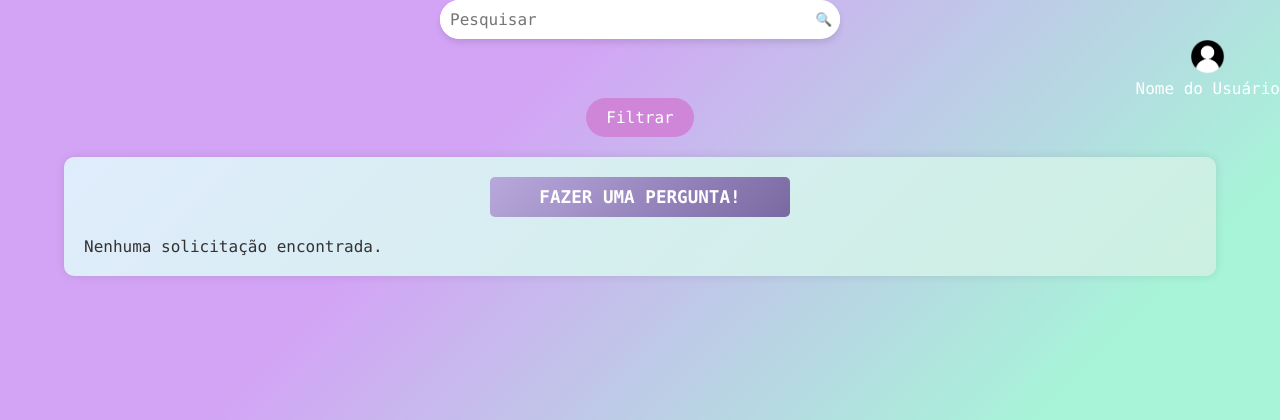
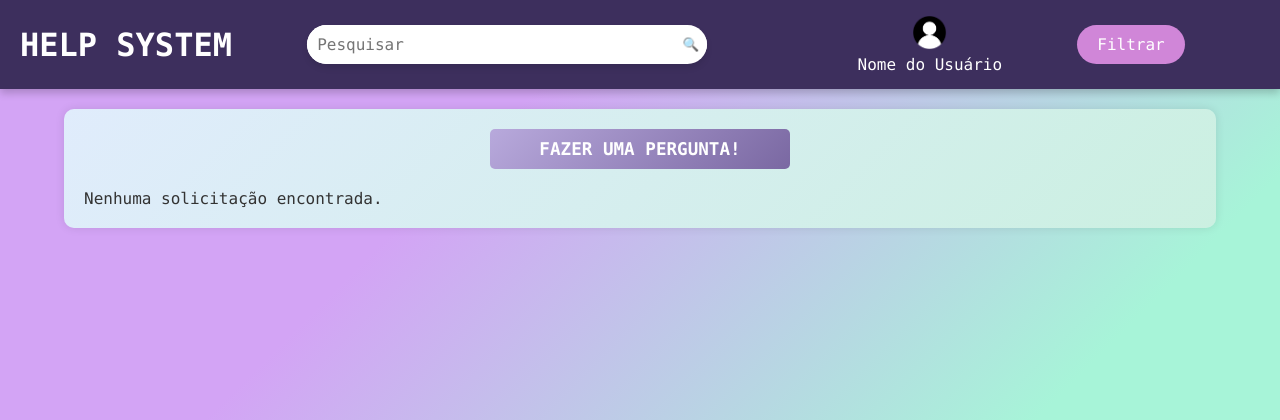
Before and after one commit to vinicius-vses/helpsystem, a Flask app: template templates/index.html in a window 1280 px wide. Shown: the top 420 px of the page. Run offline with Flask 3, Linux system fonts and the light colour scheme; the template is opened without the code that fills it: values that come from a table or form of the project are taken from there, others are empty; data comes from the database, SQL or seed files in the repository; both versions use the stored data as it was after the commit.

Commit message:
Fix: break no index.html

```diff
--- a/templates/index.html
+++ b/templates/index.html
@@ -5,15 +5,19 @@
     <meta name="viewport" content="width=device-width, initial-scale=1.0" />
     <title>Help System</title>
     <link rel="stylesheet" href="/static/css/index.css" />
-    <link rel="icon" type="image/png" href="static/img/favicon.png">
+    <link rel="icon" type="image/png" href="/static/img/favicon.png">
   </head>
   <body>
+    <header class="navbar">
+      <div class="logo">
+        <h1>HELP SYSTEM</h1>
+      </div>
       <form method="POST" action="{{ url_for('main.index') }}"></form>
       <div class="search-container">
         <input type="text" placeholder="Pesquisar" id="pesquisa", name="pesquisa" />
         <button class="search-button">🔍</button>
       </div>
-    </form>
+
       <div class="user-info">
         <img
           src="{{ url_for('static', filename='img/user-profile-pic.png') }}"
@@ -31,9 +35,8 @@
           <a href="{{ url_for('auth.logout') }}">Sair</a>
         </div>
       </div>
-    <div class="filters-container"></div>
-    <form method="POST" action="{{ url_for('main.index') }}"></form>
-    <div class="filters-dropdown" id="filters-dropdown">
+
+      <div class="filters-dropdown">
         <select name="filtro_categoria" id="filtro_categoria" class="filter-select">
           <option value="" disabled selected>Categoria</option>
           {% for categoria in categorias %}
@@ -47,24 +50,25 @@
           <option value="1" {% if filtro_status == '1' %}selected{% endif %}>Resolvido</option>
         </select>
 
-        <select name="colaborador-filter" class="filter-select">
+        <select name="filtro_colaborador" id="filtro_colaborador" class="filter-select">
           <option value="" disabled selected>Colaborador</option>
-          <option value="usuario1">Usuário1</option>
-          <option value="usuario2">Usuário2</option>
+          {% for colaborador in usuarios %}
+              <option value="{{ colaborador.id_usuario }}" {% if colaborador.id_usuario == filtro_categoria %}selected{% endif %}>{{ colaborador.nome + ' ' + colaborador.sobrenome }}</option>
+          {% endfor %}
         </select>
       </div>
+      <button class="filter-button">Filtrar</button>
+    </form>
 
-      <button class="filter-button" id="filters-dropdown-toggle">Filtrar</button>
     </header>
 
     <div class="container">
       <a href="{{ url_for('main.pergunta') }}"" class="ask-button">FAZER UMA PERGUNTA!</a>
-
     {% if solicitacoes %}
     <div class="questions-list">
         {% for solicitacao in solicitacoes %}
             <div class="question-box">
-                <a href="{{ url_for('main.resposta') }}" class="question-link">{{ solicitacao.titulo }}</a>
+                <a href="#" class="question-link">{{ solicitacao.titulo }}</a>
                 <span class="info">
                     Enviado por: {{ solicitacao.usuario.nome }} {{ solicitacao.usuario.sobrenome }}
                     às {{ solicitacao.data_criacao.strftime('%H:%M %d/%m/%Y') }}
@@ -90,6 +94,7 @@
           <p>Nenhuma solicitação encontrada.</p>
       {% endif %}
       </div>
+
   </body>
-  <script src="/static/js/drop-down.js"></script>
+  <script src="/static/js/script.js"></script>
 </html>
--- a/templates/login.html
+++ b/templates/login.html
@@ -47,4 +47,5 @@
         </form>
     </div>
 </body>
+<script src="/static/js/drop-down.js"></script>
 </html>
```
Also changed, not shown: db/help-system.db. Lines whose indentation alone changed are shown as unchanged.
